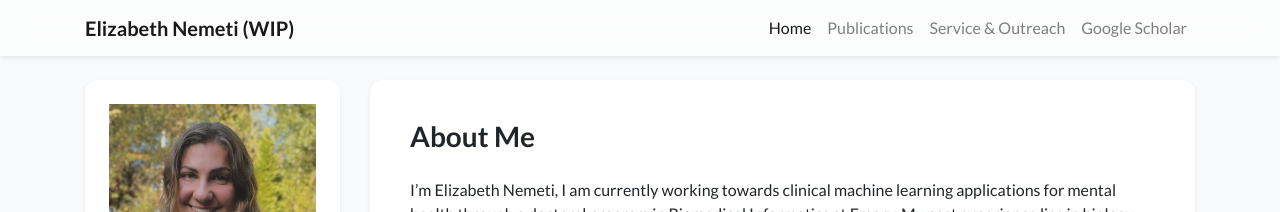
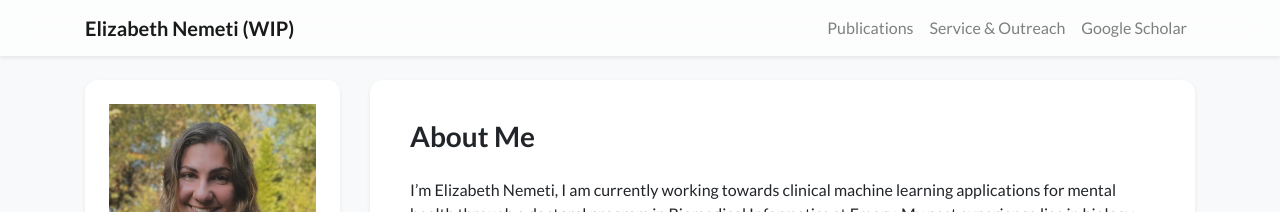
Before and after one commit to nemetielizabeth/nemetielizabeth.github.io, a Jekyll site: the page built from index.html, in a window 1280 px wide. Shown: the top 212 px of the page. Built offline with Jekyll 4.4.1, drawn with Linux system fonts in a browser that asks for light colours; nearby versions of some CDN libraries; a style sheet for code colours, icons or effects is not loaded.

Commit message:
Link navbar name to homepage and drop Home tab
Co-Authored-By: Claude Opus 5.5 <noreply@anthropic.com>

```diff
--- a/_data/navigation.yml
+++ b/_data/navigation.yml
@@ -1,8 +1,6 @@
 pages:
 # NOTE: `name` field must match the `navbar_title` field in the page's front matter to ensure the correct page is highlighted in the navbar.
 #       For example, the `navbar_title` field in `showcase.html` is "Showcase" and the `name` field here should also be "Showcase"
-- name: Home
-  url: /
 - name: Publications
   url: /publications
 - name: Service & Outreach
--- a/_includes/navbar.html
+++ b/_includes/navbar.html
@@ -1,6 +1,6 @@
 <nav class="navbar navbar-expand-sm navbar-light fixed-top mb-5 shadow-sm">
     <div class="{% if page.container_class %}{{ page.container_class }}{% else %}container-lg{% endif %}">
-        <a class="navbar-brand"><strong>{{site.data.profile.navbar_name}}</strong></a>
+        <a class="navbar-brand" href="{{ '/' | relative_url }}"><strong>{{site.data.profile.navbar_name}}</strong></a>
         <button class="navbar-toggler" style="font-size: 1em; padding: 0.5em;" type="button" data-toggle="collapse" data-target="#navbarResponsive" aria-controls="navbarResponsive" aria-expanded="false" aria-label="Toggle navigation">
             <i class="fas fa-map"></i> Menu
         </button>
```
